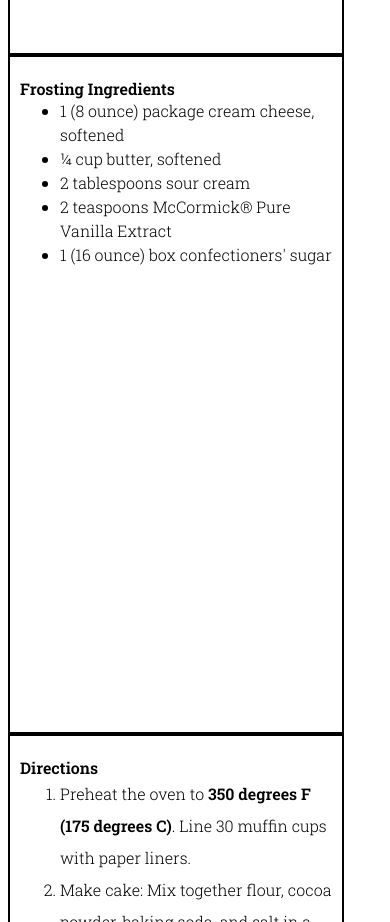
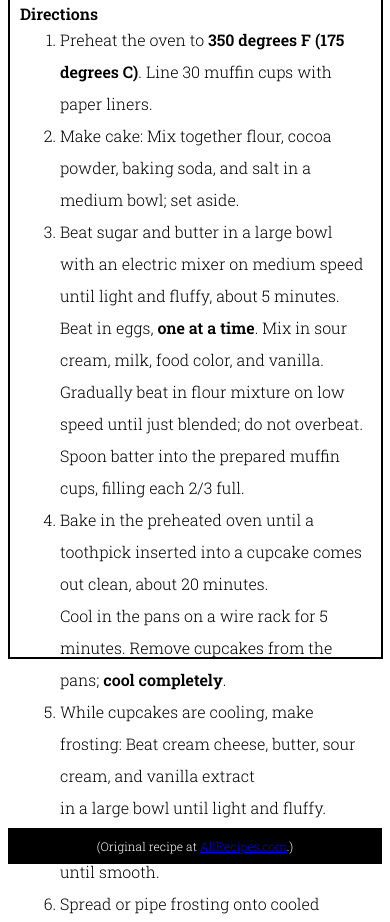
Before and after one commit to CUHRISZ/TP4, a plain HTML site: page index.html in a window 390 px wide. Shown: the part 1078-2000 px from the top of the page. Drawn offline with Linux system fonts and the light colour scheme; a script that the page names is missing.

Commit message:
added to responsive design and changed some elements at smaller widths

```diff
--- a/index.html
+++ b/index.html
@@ -70,9 +70,9 @@
       </ol>
     </div>
 
-
-  <p class="copyright">(Original recipe at <a href="https://www.allrecipes.com/recipe/9889/seven-layer-bars/">AllRecipes.com</a>.)</p>
-
+  <footer>
+     <p class="copyright">(Original recipe at <a href="https://www.allrecipes.com/recipe/9889/seven-layer-bars/">AllRecipes.com</a>.)</p>
+  </footer>
 </body>
 
 </html>
--- a/styles.css
+++ b/styles.css
@@ -60,11 +60,14 @@ li {
 #directions {margin-bottom: 0;}
 
 .copyright {
-  font-family: Arial;
-  font-size: 9px;
-  font-style: italic;
-  padding-left: 50px;
-  padding-top: 50px;
+  font-family: 'Roboto Slab', serif;
+  color: white;
+  font-size: 12px;
+  padding: 10px;
+}
+
+footer {
+  background-color: black;
 }
 
 /*    -------   RESPONSIVE DESIGN    ---------       */
@@ -73,12 +76,33 @@ li {
 
 
   #cakeingredients{ margin-left: 0; }
-  #cakeingredients, #frostingingredients, #directions {
+  #directions {
     display: block;
-    width: 80vw;
+    width: 90vw;
+    height: 80vh;
     border: 2px solid;
+  }
+  #cakeingredients, #frostingingredients {
+    width: 90vw;
+    height: auto;
   }
   #directions {margin-bottom: 20vh;}
 
+  footer {
+    text-align: center;
+  }
+
 
 }
+
+@media only screen and (max-width: 575px) {
+
+  background-color: grey;
+    footer {
+    position: fixed;
+  }
+
+
+
+
+}
```
